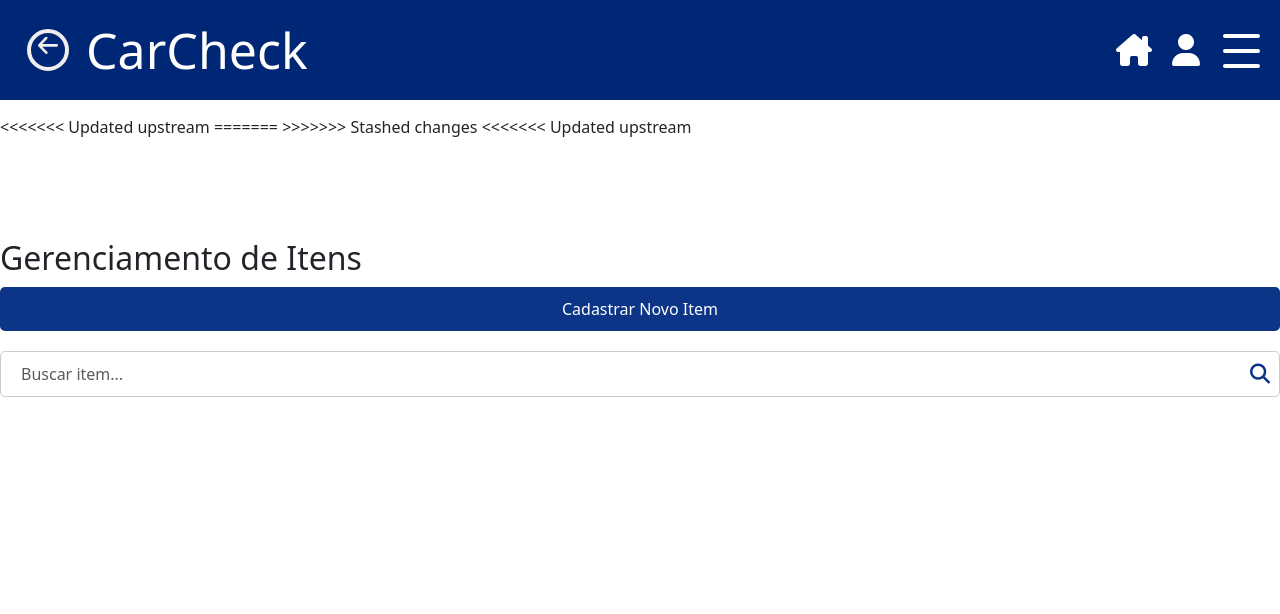
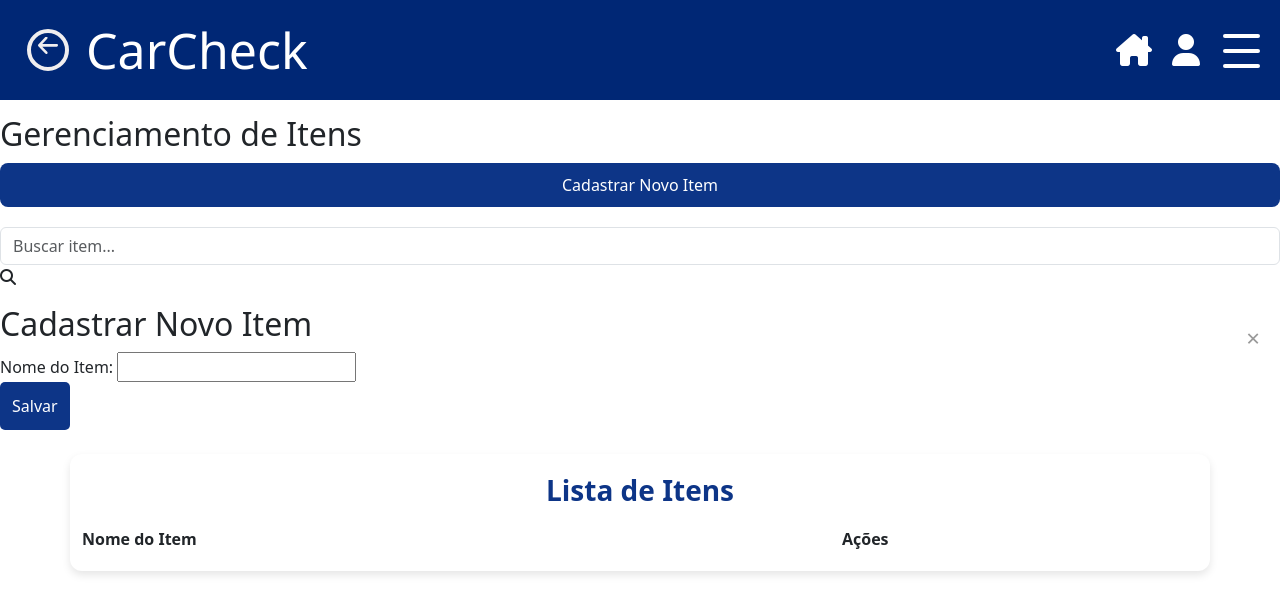
Before and after one commit to RenatoPablo/carcheck_antigo, a PHP site: page /forma-pagamento.php in a window 1280 px wide. Shown: the top 614 px of the page. Run offline with PHP 8.4, Linux system fonts and the light colour scheme; the visitor is signed in with stand-in values (Sample User, id 1); data that the repository does not hold is empty.

Commit message:
correcao

```diff
--- a/pages/forma-pagamento.php
+++ b/pages/forma-pagamento.php
@@ -17,144 +17,12 @@
     <link rel="stylesheet" href="../css/forma-pagamento.css">
     <link href="../fontawesome/css/all.css" rel="stylesheet">
     <link rel="stylesheet" href="https://cdn.jsdelivr.net/npm/bootstrap@5.3.0/dist/css/bootstrap.min.css">
-<<<<<<< Updated upstream
-    <title>Gerenciamento de Itens</title>
-
-    <style>
-        .position {
-            position: relative;
-            top: 100px;
-        }
-
-        /* Estilo para o botão de abrir modal */
-        .btn-cadastrar {
-            background-color: #0D3587;
-            color: white;
-            padding: 10px 20px;
-            border: none;
-            border-radius: 5px;
-            font-size: 16px;
-            cursor: pointer;
-            transition: background-color 0.3s ease;
-        }
-
-        .btn-cadastrar:hover {
-            background-color: #0a2c6b;
-        }
-
-        /* Estilo geral para o modal */
-        .modal-geral {
-            display: none;
-            position: fixed;
-            z-index: 1000;
-            left: 0;
-            top: 0;
-            width: 100%;
-            height: 100%;
-            background-color: rgba(0, 0, 0, 0.7);
-        }
-
-        /* Estilo do conteúdo do modal */
-        .modal-content {
-            background-color: white;
-            margin: 10% auto;
-            padding: 30px;
-            border-radius: 10px;
-            width: 40%;
-            position: relative;
-            box-shadow: 0 4px 8px rgba(0, 0, 0, 0.1);
-        }
-
-        /* Estilo para o botão de fechar o modal */
-        .modal-close {
-            color: #999;
-            position: absolute;
-            right: 20px;
-            top: 15px;
-            font-size: 24px;
-            cursor: pointer;
-            transition: color 0.3s ease;
-        }
-
-        .modal-close:hover {
-            color: black;
-        }
-
-        /* Estilo do formulário dentro do modal */
-        .modal-geral form {
-            display: flex;
-            flex-direction: column;
-        }
-
-        /* Estilo para cada input-container no formulário */
-        .input-container {
-            margin-bottom: 20px;
-        }
-
-        .input-container label {
-            font-size: 14px;
-            color: #333;
-            margin-bottom: 8px;
-            display: block;
-        }
-
-        .input-container input {
-            width: 100%;
-            padding: 10px;
-            font-size: 16px;
-            border: 1px solid #ccc;
-            border-radius: 5px;
-        }
-
-        /* Estilo para o botão de salvar */
-        .btn-salvar {
-            background-color: #0D3587;
-            color: white;
-            padding: 12px;
-            font-size: 16px;
-            border: none;
-            border-radius: 5px;
-            cursor: pointer;
-            transition: background-color 0.3s ease;
-        }
-
-        .btn-salvar:hover {
-            background-color: #0a2c6b;
-        }
-
-        /* Estilo para o campo de busca com ícone de lupa */
-        .search-bar {
-            position: relative;
-            width: 100%;
-        }
-
-        .search-bar input {
-            width: 100%;
-            padding: 10px 40px 10px 20px;
-            font-size: 16px;
-            border: 1px solid #ccc;
-            border-radius: 5px;
-        }
-
-        .search-bar .icon-search {
-            position: absolute;
-            right: 10px;
-            top: 50%;
-            transform: translateY(-50%);
-            font-size: 20px;
-            color: #0D3587;
-        }
-
-    </style>
-=======
 
     <title>Forma Pagamento</title>
->>>>>>> Stashed changes
 </head>
 <body>
 <?php include '../includes/header-funci.php'; ?>
 
-<<<<<<< Updated upstream
 <div class="position">
     <h2>Gerenciamento de Itens</h2>
 
@@ -183,59 +51,8 @@
                 <button type="submit" class="btn-salvar">Salvar</button>
             </form>
         </div>
-=======
-<div class="container mt-4">
-    <h2>Formas de Pagamento</h2>
-
-    <!-- Botão para abrir o modal -->
-    <button id="openModal" class="btn-cadastrar">Cadastrar Forma de Pagamento</button>
-
-    <!-- Tabela para listar as formas de pagamento -->
-    <table class="table-list">
-        <thead>
-            <tr>
-                <th>Nome da Forma de Pagamento</th>
-                <th>Ações</th>
-            </tr>
-        </thead>
-        <tbody>
-            <tr>
-                <td>Cartão de Crédito</td>
-                <td class="actions">
-                    <button class="btn btn-primary btn-sm" onclick="openModal('update', 'Cartão de Crédito')">Editar</button>
-                    <button class="btn btn-danger btn-sm" onclick="openModal('delete', 'Cartão de Crédito')">Excluir</button>
-                </td>
-            </tr>
-            <tr>
-                <td>Boleto Bancário</td>
-                <td class="actions">
-                    <button class="btn btn-primary btn-sm" onclick="openModal('update', 'Boleto Bancário')">Editar</button>
-                    <button class="btn btn-danger btn-sm" onclick="openModal('delete', 'Boleto Bancário')">Excluir</button>
-                </td>
-            </tr>
-        </tbody>
-    </table>
-</div>
-
-<!-- Modal para cadastro -->
-<div class="modal-forma-pagamento" id="cadastroModal">
-    <div class="modal-content-forma">
-        <span class="modal-close">&times;</span>
-        <h2>Cadastrar Forma de Pagamento</h2>
-
-        <!-- Formulário de cadastro -->
-        <form id="cadastroForm" method="POST" action="../config/forma-pagamento/adicionar-forma-pagamento.php">
-            <div class="input-container-forma">
-                <label for="formaPagamento">Forma de Pagamento:</label>
-                <input type="text" id="cadastroInput" name="formaPagamento" required>
-            </div>
-
-            <button type="submit" class="btn-salvar">Salvar</button>
-        </form>
->>>>>>> Stashed changes
     </div>
 
-<<<<<<< Updated upstream
     <div class="container mt-4">
         <h2>Lista de Itens</h2>
         <div class="row">
@@ -248,8 +65,6 @@
     </div>
 </div>
 
-=======
->>>>>>> Stashed changes
 <!-- Modal para Update e Delete -->
 <div class="modal fade" id="modalAcao" tabindex="-1" aria-labelledby="modalTituloAcao" aria-hidden="true">
     <div class="modal-dialog">
@@ -273,14 +88,7 @@
     </div>
 </div>
 
-<<<<<<< Updated upstream
-<script>
 
-
-</script>
-=======
-<script src="../js/grid-forma-pagamento.js"></script>
->>>>>>> Stashed changes
 <script src="https://cdn.jsdelivr.net/npm/bootstrap@5.3.0/dist/js/bootstrap.bundle.min.js"></script>
 <script src="../js/grid-forma-pagamento.js"></script>
 
```
